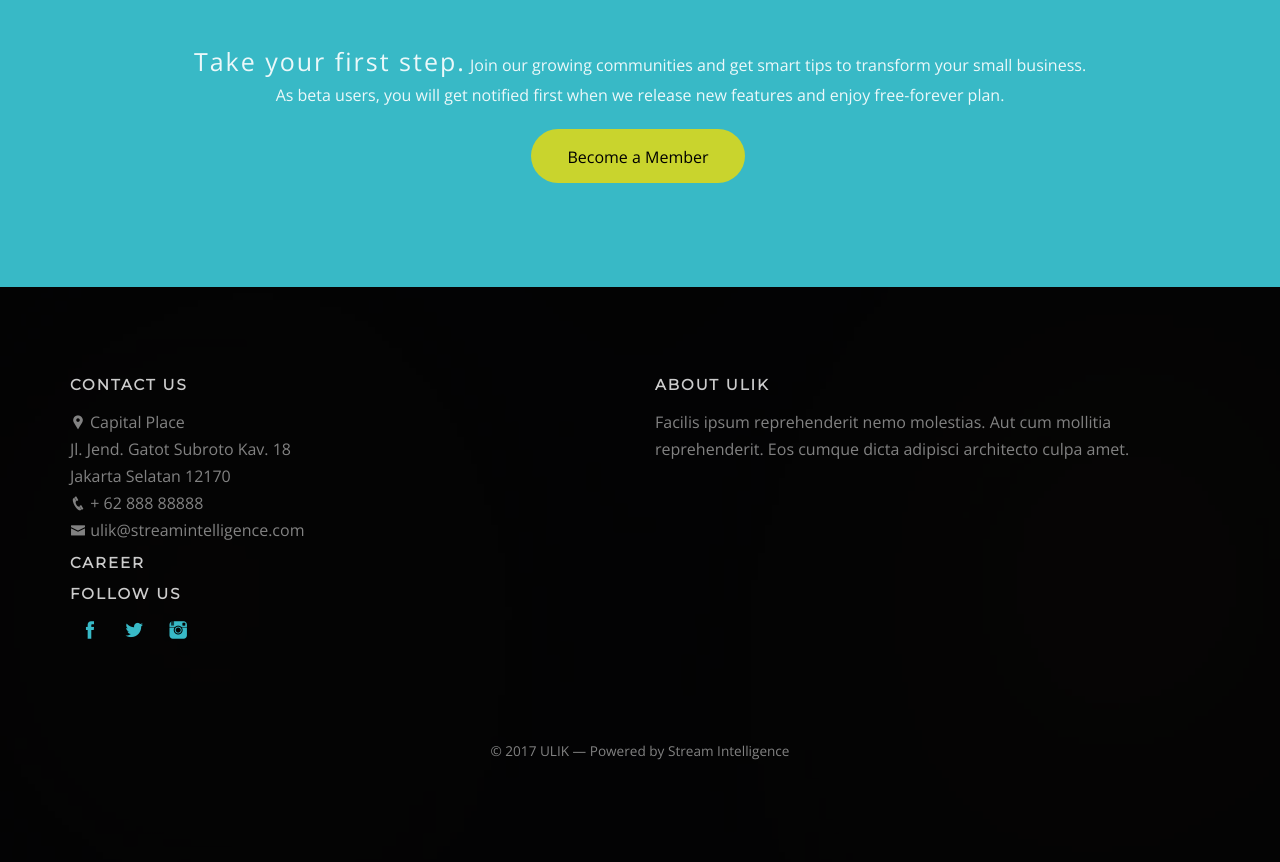
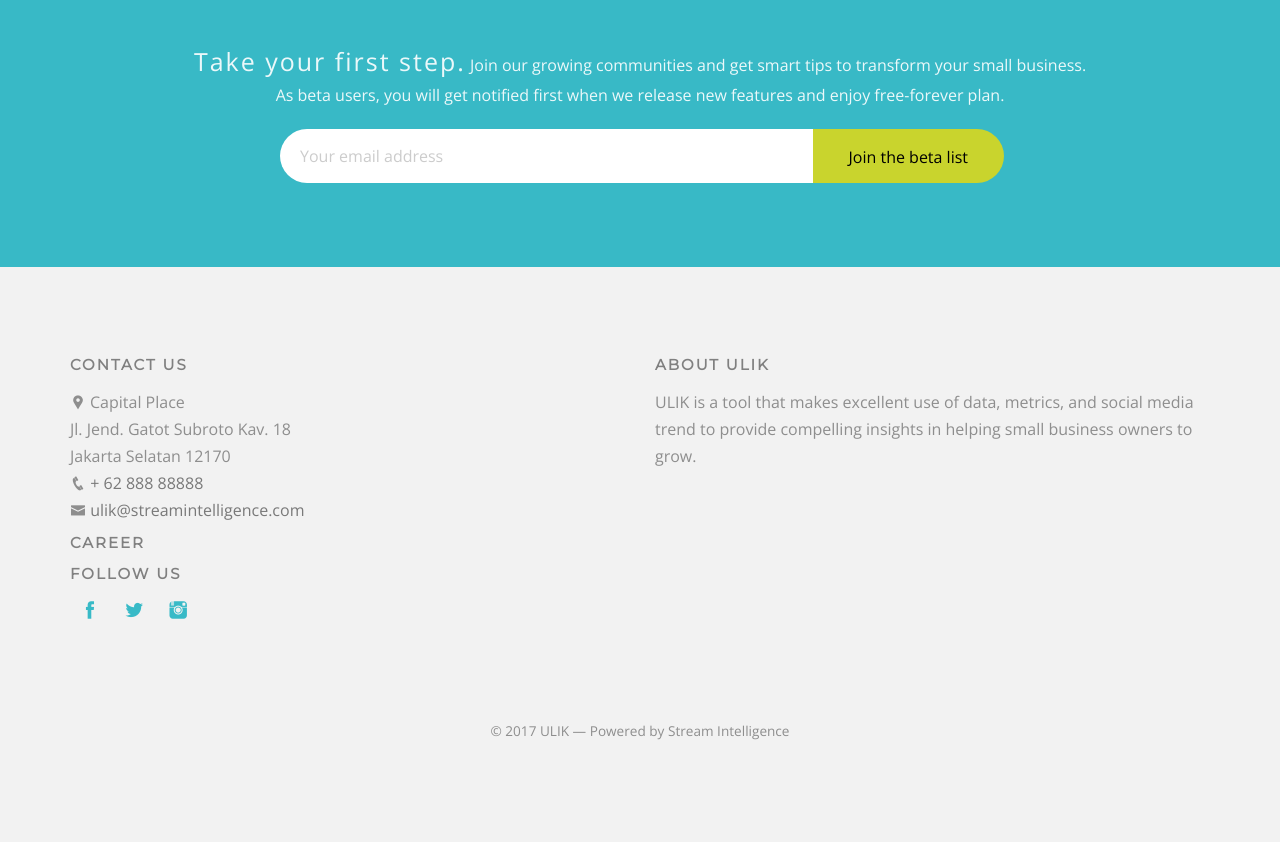
Before and after one commit to gildy/ulik, a plain HTML site: page index.html in a window 1280 px wide. Shown: the part 4120-4982 px from the top of the page. Drawn offline with nearby package versions, Linux system fonts and the light colour scheme; files whose address does not match are found by name.

Commit message:
betarelease

```diff
--- a/css/style.css
+++ b/css/style.css
@@ -14,7 +14,7 @@
   font-weight: 100;
   font-size: 16px;
   line-height: 1.7;
-  color: #828282;
+  color: #8e8e8e;
   background: #fff;
 }
 
@@ -93,6 +93,13 @@
     padding-top: 46px;
     color: #C9D42C;
     font-size: 48px;
+}
+
+#email{
+    border-bottom-left-radius: 30px;
+    border-top-left-radius: 30px;
+    border-top-right-radius: 0px;
+    border-bottom-right-radius: 0px;
 }
 
 #signUp {
@@ -1245,9 +1252,9 @@
   font-weight: 100;
 }
 #ulik-started .form-control {
-  background: rgba(255, 255, 255, 0.2);
+  background: rgb(255, 255, 255);
   border: none !important;
-  color: #fff;
+  color: #4e4e4e;
   font-size: 16px !important;
   width: 100%;
   -webkit-transition: 0.5s;
@@ -1255,21 +1262,21 @@
   transition: 0.5s;
 }
 #ulik-started .form-control::-webkit-input-placeholder {
-  color: #fff;
+  color: #ccc;
 }
 #ulik-started .form-control:-moz-placeholder {
   /* Firefox 18- */
-  color: #fff;
+  color: #ccc;
 }
 #ulik-started .form-control::-moz-placeholder {
   /* Firefox 19+ */
-  color: #fff;
+  color: #ccc;
 }
 #ulik-started .form-control:-ms-input-placeholder {
-  color: #fff;
+  color: #ccc;
 }
 #ulik-started .form-control:focus {
-  background: rgba(255, 255, 255, 0.3);
+  background: rgb(255, 255, 255);
 }
 #ulik-started .btn {
   height: 54px;
@@ -1280,6 +1287,9 @@
   font-weight: 400;
   padding-left: 50px;
   padding-right: 50px;
+  border-top-left-radius: 0px;
+  border-bottom-left-radius: 0px;
+  margin-left: -30px;
 }
 #ulik-started .form-inline .form-group {
   width: 100% !important;
@@ -1367,7 +1377,7 @@
   font-size: 15px;
   letter-spacing: 2px;
   text-transform: uppercase;
-  color: rgba(255, 255, 255, 0.8);
+  color: rgb(128, 128, 128);
 }
 #ulik-footer .ulik-footer-links {
   padding: 0;
@@ -1379,7 +1389,7 @@
   list-style: none;
 }
 #ulik-footer .ulik-footer-links li a {
-  color: rgba(255, 255, 255, 0.5);
+  color: rgba(2, 2, 2, 0.5);
   text-decoration: none;
 }
 #ulik-footer .ulik-footer-links li a:hover {
@@ -1454,13 +1464,15 @@
 #ulik-offcanvas a:hover {
   color: rgba(255, 255, 255, 0.8);
 }
+#ulik-offcanvas #signUp {
+}
 #ulik-offcanvas ul {
   padding: 0;
   margin: 0;
 }
 #ulik-offcanvas ul li {
   padding: 0;
-  margin: 0;
+  margin-bottom: 20px;
   list-style: none;
 }
 #ulik-offcanvas ul li > ul {
@@ -1627,7 +1639,7 @@
 .ulik-nav-toggle {
   position: absolute;
   right: 0px;
-  top: 26px;
+  top: 5px;
   z-index: 21;
   padding: 6px 0 0 0;
   display: block;
--- a/index.html
+++ b/index.html
@@ -298,14 +298,19 @@
 			</div>
 			<div class="row animate-box">
 				<div class="col-md-8 col-md-offset-2 text-center">
-					<p><a href="#" class="btn btn-default btn-lg">Become a Member</a></p>
+                    <div class="col-xs-9 text-center">
+					<input type="text" id="email" class="form-control" placeholder="Your email address">
+                    </div>
+                    <div class="col-xs-3 text-center">
+                        <a href="#" class="btn btn-default btn-lg">Join the beta list</a>
+                    </div>
 				</div>
 			</div>
 		</div>
 	</div>
 
-	<footer id="ulik-footer" class="ulik-bg" style="background-image: url(images/img_bg_1.jpg);" role="contentinfo">
-		<div class="overlay"></div>
+	<footer id="ulik-footer" class="ulik-bg" role="contentinfo">
+		<!--<div class="overlay"></div>-->
 		<div class="container">
 			<div class="row row-pb-md">
                 <div class="col-md-6 ulik-widget">
@@ -333,11 +338,12 @@
 				</div>
 				<div class="col-md-6 ulik-widget">
 					<h3>About ULIK</h3>
-					<p>Facilis ipsum reprehenderit nemo molestias. Aut cum mollitia reprehenderit. Eos cumque dicta adipisci architecto culpa amet.</p>
+					<p>ULIK is a tool that makes excellent use of data, metrics, and social media trend to provide compelling insights in helping small business owners to grow.</p>
 
 				</div>
 
 			</div>
+
 
 			<div class="row copyright">
 				<div class="col-md-12 text-center">
```
